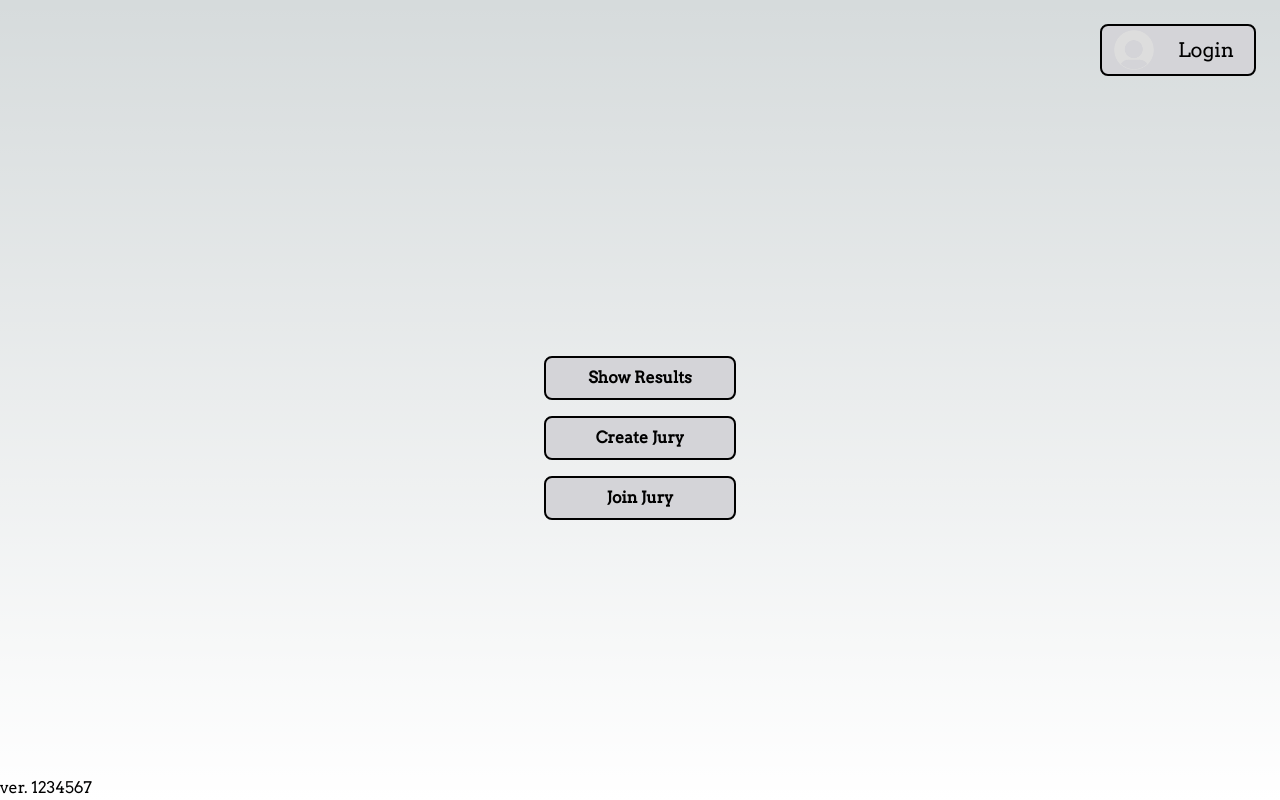
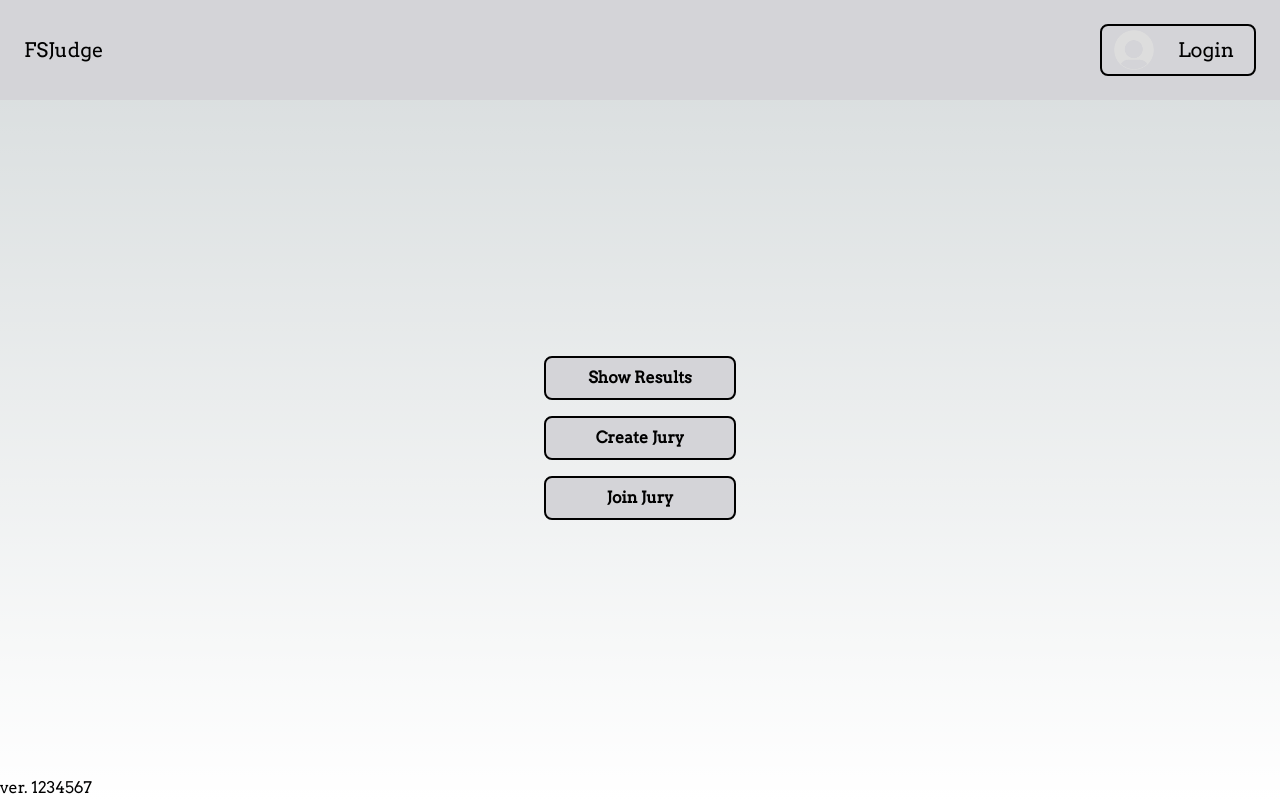
Before and after one commit to nilsfs7/fsmeet-frontend, a Next.js app: page / in a window 1280 px wide. Built offline with nearby package versions, Linux system fonts and the light colour scheme; no server answers.

Commit message:
add app name

```diff
--- a/pages/index.tsx
+++ b/pages/index.tsx
@@ -11,8 +11,9 @@ const Home: NextPage = () => {
     <>
       <div className="flex h-screen flex-col justify-center">
         {/* profile */}
-        <div className="sm:block">
-          <div className="m-6 flex justify-end">
+        <div className="bg-zinc-300 sm:block">
+          <div className="m-6 flex items-center justify-between">
+            <h1 className="text-xl">FSJudge</h1>
             <Profile />
           </div>
         </div>
```
